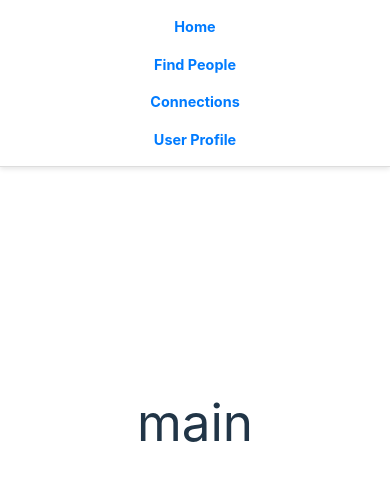
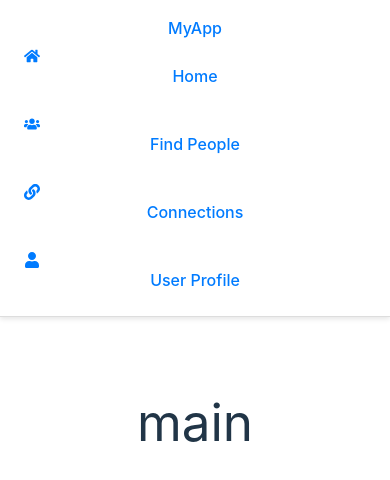
Before and after one commit to cfgcolumbus24/Team-20, a React (Vite) app in the folder musematch/: page / in a window 390 px wide. Shown: the top 480 px of the page. Built offline with nearby package versions, Linux system fonts and the light colour scheme; no server answers.

Commit message:
using type script

```diff
--- a/musematch/src/components/navbar.css
+++ b/musematch/src/components/navbar.css
@@ -3,45 +3,52 @@
     display: flex;
     justify-content: center; /* Centers the links horizontally */
     align-items: center;
-    background-color: white; /* White background for visibility */
+    background-color: white;
     padding: 1rem;
-    border-bottom: 1px solid #ddd; /* Light border for separation */
+    border-bottom: 1px solid #ddd;
     position: fixed;
     top: 0;
     width: 100%;
     z-index: 1000;
-    box-shadow: 0 2px 5px rgba(0, 0, 0, 0.1); /* Optional shadow for a raised effect */
+    box-shadow: 0 2px 5px rgba(0, 0, 0, 0.1);
   }
 
-  /* Logo styling */
-  .logo {
-    height: 40px; /* Adjust height to fit */
-    margin-right: 1rem; /* Space between logo and nav links */
+  /* Links container styling */
+  .navbar-links {
+    display: flex;
+    gap: 0.75rem; /* Reduces space between the links */
   }
 
   /* Navbar link styling */
   .nav-link {
-    color: #007bff;
-    padding: 0 1rem;
+    color: #007bff; /* Blue color for the links */
+    padding: 0 0.5rem; /* Reduces padding between links */
     text-decoration: none;
-    font-weight: bold;
+    font-weight: 500;
     font-size: 1rem;
     transition: color 0.3s;
   }
 
   .nav-link:hover {
-    color: #0056b3;
+    color: #0056b3; /* Darker blue on hover */
   }
 
-  /* Responsive styling */
+  /* Responsive Design */
   @media (max-width: 768px) {
     .navbar {
-      flex-direction: column; /* Stack items on smaller screens */
-      padding: 0.5rem;
+      flex-direction: column;
+      padding: 1rem;
+    }
+
+    .navbar-links {
+      flex-direction: column;
+      align-items: center;
+      width: 100%;
     }
 
     .nav-link {
       padding: 0.5rem;
-      font-size: 0.9rem; /* Slightly smaller font for mobile */
+      width: 100%;
+      text-align: center;
     }
   }
--- a/musematch/src/components/navbar.tsx
+++ b/musematch/src/components/navbar.tsx
@@ -1,23 +1,33 @@
 import { Link } from "react-router-dom";
 import React from "react";
-import "./Navbar.css"; // Import the CSS file for styling
+import { FaHome, FaUser, FaUsers, FaLink } from "react-icons/fa"; // Import icons from react-icons
+import "./Navbar.css";
 
 export const Navbar: React.FC = () => {
   return (
-    <div className="navbar">
+    <nav className="navbar">
+      {/* Logo or Brand Name */}
+      <div className="navbar-brand">
+        <Link to="/" className="nav-link brand">
+          MyApp
+        </Link>
+      </div>
+
       {/* Navigation Links */}
+      <div className="navbar-links">
         <Link to="/" className="nav-link">
-        Home
+          <FaHome className="icon" /> Home
         </Link>
         <Link to="/find-people" className="nav-link">
-        Find People
+          <FaUsers className="icon" /> Find People
         </Link>
         <Link to="/connections" className="nav-link">
-        Connections
+          <FaLink className="icon" /> Connections
         </Link>
         <Link to="/user-profile" className="nav-link">
-        User Profile
+          <FaUser className="icon" /> User Profile
         </Link>
       </div>
+    </nav>
   );
 };
--- /dev/null
+++ b/package.json
@@ -0,0 +1,5 @@
+{
+  "dependencies": {
+    "react-icons": "^5.3.0"
+  }
+}
```
Also changed, not shown: musematch/src/components/footer.tsx (added), 1 other file (tests, documents, lock files or other folders). Lines whose indentation alone changed are shown as unchanged.
